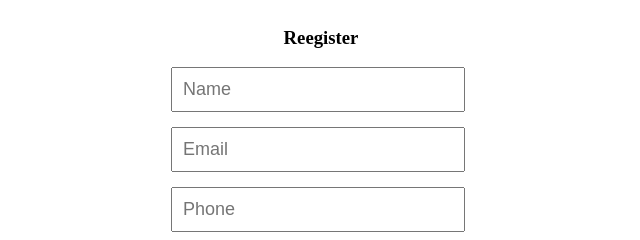
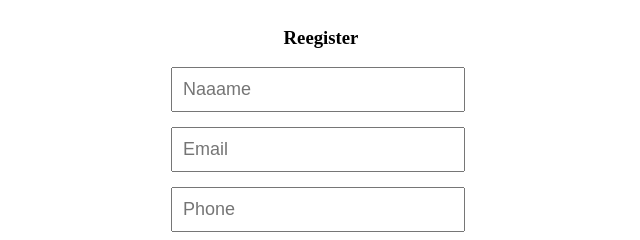
Before and after one commit to Chay548/practice, a plain HTML site: page s1.html in a window 1280 px wide. Shown: the top 240 px of the page, 319-959 px from the left. Drawn offline with Linux system fonts and the light colour scheme.

Commit message:
Update s1.html

```diff
--- a/s1.html
+++ b/s1.html
@@ -6,7 +6,7 @@
 <body style="display: flex; justify-content: center">
     <form id="registrationForm" style="width: 300px;">
         <h3 style="text-align:center;">Reegister</h3>
-        <input id="name" type="text" placeholder="Name" style="width: 90%;padding: 10px; margin-bottom: 15px; font-size: 18px;" required />
+        <input id="name" type="text" placeholder="Naaame" style="width: 90%;padding: 10px; margin-bottom: 15px; font-size: 18px;" required />
         <input type="email" placeholder="Email" required style="width:90%; padding: 10px; margin-bottom: 15px; font-size: 18px;" />
         <input type="tel" placeholder="Phone" required style="width:90%; padding: 10px; margin-bottom: 15px; font-size: 18px;" />
         <button id="button" type="submit" style="width: 100% ;padding: 10px;background-color: #28a745; color: rgb(21, 16, 16);">Submit</button>
```
